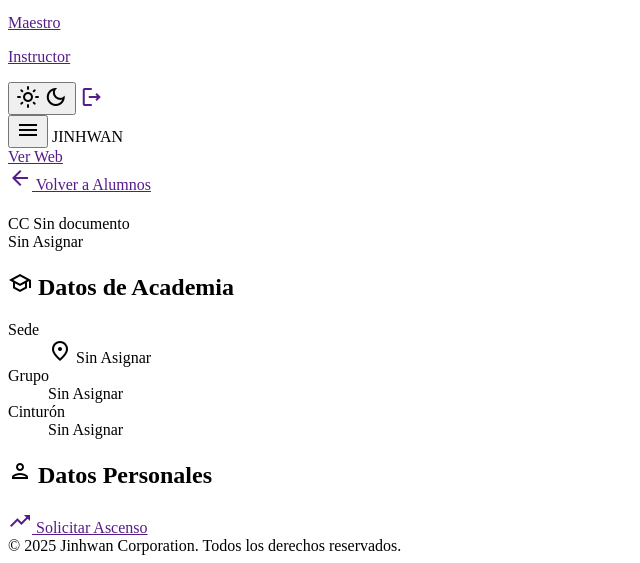
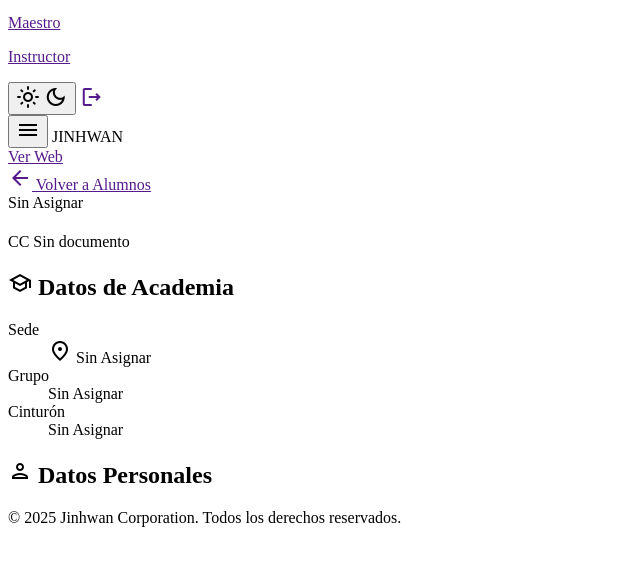
Before and after one commit to wilouzet22/Jinhwan-Corporation, a PHP site: template vistas/maestro/alumno_detalle.php in a window 1280 px wide. Shown: the part 339-902 px from the top of the page, without its empty margins (0-640 px from the left). After the commit the page ends 866 px from the top, so only its background shows below. Run offline with PHP 8.4, Linux system fonts and the light colour scheme; the template is opened without the code that fills it, so the values that code supplies are empty.

Commit message:
fix: fix detail view layout and remove ascender button

```diff
--- a/vistas/maestro/alumno_detalle.php
+++ b/vistas/maestro/alumno_detalle.php
@@ -12,23 +12,25 @@
     elseif (str_contains($nivel, 'negro') || str_contains($nivel, 'dan')) $beltClass = 'bg-slate-900 text-amber-400 border border-amber-500/40 dark:bg-slate-950 dark:border-amber-500/50';
 ?>
 
-<main class="flex-grow container mx-auto p-6 lg:p-8 relative transition-colors duration-300">
+<main class="flex-grow container mx-auto p-6 lg:p-8 transition-colors duration-300">
     <div class="space-y-6 max-w-4xl mx-auto">
 
-        <!-- Encabezado -->
-        <div class="flex items-center gap-3">
+        <!-- Volver -->
         <a href="<?= base_url('/maestro/alumnos') ?>" class="inline-flex items-center gap-1 text-slate-500 dark:text-slate-400 hover:text-purple-600 dark:hover:text-purple-400 text-sm font-medium transition-colors">
             <span class="material-icons-outlined text-base">arrow_back</span>
             Volver a Alumnos
         </a>
-        </div>
 
         <!-- Tarjeta Principal -->
         <div class="bg-white dark:bg-slate-900 rounded-2xl border border-slate-200 dark:border-slate-800 shadow-sm overflow-hidden transition-colors">
+            <!-- Banner -->
+            <div class="h-24 bg-gradient-to-r from-purple-600 via-indigo-600 to-violet-700"></div>
 
-            <!-- Banner + Avatar -->
-            <div class="h-28 bg-gradient-to-r from-purple-600 via-indigo-600 to-violet-700 relative">
-                <div class="absolute -bottom-10 left-6">
+            <!-- Avatar + Nombre -->
+            <div class="px-6 pb-6">
+                <div class="flex flex-col sm:flex-row sm:items-end sm:justify-between gap-4 -mt-10">
+                    <!-- Avatar -->
+                    <div class="shrink-0">
                         <?php if (!empty($a['foto_perfil'])): ?>
                             <img src="<?= base_url('/public/uploads/perfiles/' . $a['foto_perfil']) ?>"
                                  class="w-20 h-20 rounded-2xl object-cover border-4 border-white dark:border-slate-900 shadow-lg">
@@ -38,16 +40,21 @@
                             </div>
                         <?php endif; ?>
                     </div>
+
+                    <!-- Cinturón badge (alineado abajo a la derecha) -->
+                    <div class="pb-1">
+                        <span class="inline-flex items-center px-3 py-1 rounded-full text-xs font-bold uppercase tracking-wider <?= $beltClass ?>">
+                            <?= htmlspecialchars($a['nombre_nivel'] ?? 'Sin Asignar') ?>
+                        </span>
+                    </div>
                 </div>
 
-            <!-- Info nombre + cinturón -->
-            <div class="pt-14 px-6 pb-6">
-                <div class="flex flex-col sm:flex-row sm:items-start sm:justify-between gap-3">
-                    <div>
+                <!-- Nombre y documento -->
+                <div class="mt-3">
                     <h1 class="text-2xl font-bold text-slate-900 dark:text-white">
                         <?= htmlspecialchars($a['nombre'] . ' ' . $a['apellido']) ?>
                     </h1>
-                        <div class="flex items-center gap-2 mt-1 flex-wrap">
+                    <div class="flex items-center gap-2 mt-1">
                         <span class="font-mono text-xs bg-slate-100 dark:bg-slate-800 border border-slate-200 dark:border-slate-700 px-2 py-0.5 rounded text-slate-500 dark:text-slate-400">
                             <?= htmlspecialchars($a['tipo_documento'] ?? 'CC') ?>
                         </span>
@@ -55,10 +62,6 @@
                             <?= htmlspecialchars($a['numero_documento'] ?? 'Sin documento') ?>
                         </span>
                     </div>
-                    </div>
-                    <span class="inline-flex items-center px-3 py-1 rounded-full text-xs font-bold uppercase tracking-wider <?= $beltClass ?>">
-                        <?= htmlspecialchars($a['nombre_nivel'] ?? 'Sin Asignar') ?>
-                    </span>
                 </div>
             </div>
         </div>
@@ -72,21 +75,21 @@
                     <span class="material-icons-outlined text-sm text-purple-500">school</span>
                     Datos de Academia
                 </h2>
-                <dl class="space-y-3">
-                    <div class="flex justify-between items-center text-sm">
+                <dl class="space-y-0 divide-y divide-slate-100 dark:divide-slate-800">
+                    <div class="flex justify-between items-center text-sm py-3">
                         <dt class="text-slate-500 dark:text-slate-400">Sede</dt>
                         <dd class="font-semibold text-slate-800 dark:text-slate-200 flex items-center gap-1">
                             <span class="material-icons-outlined text-sm text-purple-500">place</span>
                             <?= htmlspecialchars($a['nombre_sede'] ?? 'Sin Asignar') ?>
                         </dd>
                     </div>
-                    <div class="flex justify-between items-center text-sm border-t border-slate-100 dark:border-slate-800 pt-3">
+                    <div class="flex justify-between items-center text-sm py-3">
                         <dt class="text-slate-500 dark:text-slate-400">Grupo</dt>
                         <dd class="font-semibold text-slate-800 dark:text-slate-200">
                             <?= htmlspecialchars($a['nombre_grupo'] ?? 'Sin Asignar') ?>
                         </dd>
                     </div>
-                    <div class="flex justify-between items-center text-sm border-t border-slate-100 dark:border-slate-800 pt-3">
+                    <div class="flex justify-between items-center text-sm py-3">
                         <dt class="text-slate-500 dark:text-slate-400">Cinturón</dt>
                         <dd>
                             <span class="inline-flex items-center px-2 py-0.5 rounded-full text-[11px] font-bold uppercase tracking-wider <?= $beltClass ?>">
@@ -95,7 +98,7 @@
                         </dd>
                     </div>
                     <?php if (!empty($a['nombre_categoria'])): ?>
-                    <div class="flex justify-between items-center text-sm border-t border-slate-100 dark:border-slate-800 pt-3">
+                    <div class="flex justify-between items-center text-sm py-3">
                         <dt class="text-slate-500 dark:text-slate-400">Categoría</dt>
                         <dd class="font-semibold text-slate-800 dark:text-slate-200">
                             <?= htmlspecialchars($a['nombre_categoria']) ?>
@@ -103,7 +106,7 @@
                     </div>
                     <?php endif; ?>
                     <?php if (!empty($a['division'])): ?>
-                    <div class="flex justify-between items-center text-sm border-t border-slate-100 dark:border-slate-800 pt-3">
+                    <div class="flex justify-between items-center text-sm py-3">
                         <dt class="text-slate-500 dark:text-slate-400">División</dt>
                         <dd class="font-semibold text-slate-800 dark:text-slate-200">
                             <?= htmlspecialchars($a['division']) ?>
@@ -119,17 +122,17 @@
                     <span class="material-icons-outlined text-sm text-purple-500">person</span>
                     Datos Personales
                 </h2>
-                <dl class="space-y-3">
+                <dl class="space-y-0 divide-y divide-slate-100 dark:divide-slate-800">
                     <?php if (!empty($a['correo'])): ?>
-                    <div class="flex justify-between items-center text-sm">
+                    <div class="flex justify-between items-center text-sm py-3">
                         <dt class="text-slate-500 dark:text-slate-400">Correo</dt>
-                        <dd class="font-semibold text-slate-800 dark:text-slate-200 truncate max-w-[180px]" title="<?= htmlspecialchars($a['correo']) ?>">
+                        <dd class="font-semibold text-slate-800 dark:text-slate-200 truncate max-w-[200px]" title="<?= htmlspecialchars($a['correo']) ?>">
                             <?= htmlspecialchars($a['correo']) ?>
                         </dd>
                     </div>
                     <?php endif; ?>
                     <?php if (!empty($a['telefono'])): ?>
-                    <div class="flex justify-between items-center text-sm border-t border-slate-100 dark:border-slate-800 pt-3">
+                    <div class="flex justify-between items-center text-sm py-3">
                         <dt class="text-slate-500 dark:text-slate-400">Teléfono</dt>
                         <dd class="font-semibold text-slate-800 dark:text-slate-200">
                             <?= htmlspecialchars($a['telefono']) ?>
@@ -137,7 +140,7 @@
                     </div>
                     <?php endif; ?>
                     <?php if (!empty($a['fecha_nacimiento'])): ?>
-                    <div class="flex justify-between items-center text-sm border-t border-slate-100 dark:border-slate-800 pt-3">
+                    <div class="flex justify-between items-center text-sm py-3">
                         <dt class="text-slate-500 dark:text-slate-400">Nacimiento</dt>
                         <dd class="font-semibold text-slate-800 dark:text-slate-200">
                             <?= date('d/m/Y', strtotime($a['fecha_nacimiento'])) ?>
@@ -145,7 +148,7 @@
                     </div>
                     <?php endif; ?>
                     <?php if (!empty($a['peso'])): ?>
-                    <div class="flex justify-between items-center text-sm border-t border-slate-100 dark:border-slate-800 pt-3">
+                    <div class="flex justify-between items-center text-sm py-3">
                         <dt class="text-slate-500 dark:text-slate-400">Peso</dt>
                         <dd class="font-semibold text-slate-800 dark:text-slate-200">
                             <?= htmlspecialchars($a['peso']) ?> kg
@@ -153,7 +156,7 @@
                     </div>
                     <?php endif; ?>
                     <?php if (!empty($a['eps'])): ?>
-                    <div class="flex justify-between items-center text-sm border-t border-slate-100 dark:border-slate-800 pt-3">
+                    <div class="flex justify-between items-center text-sm py-3">
                         <dt class="text-slate-500 dark:text-slate-400">EPS</dt>
                         <dd class="font-semibold text-slate-800 dark:text-slate-200">
                             <?= htmlspecialchars($a['eps']) ?>
@@ -161,7 +164,7 @@
                     </div>
                     <?php endif; ?>
                     <?php if (!empty($a['rh'])): ?>
-                    <div class="flex justify-between items-center text-sm border-t border-slate-100 dark:border-slate-800 pt-3">
+                    <div class="flex justify-between items-center text-sm py-3">
                         <dt class="text-slate-500 dark:text-slate-400">RH</dt>
                         <dd class="font-semibold text-slate-800 dark:text-slate-200">
                             <?= htmlspecialchars($a['rh']) ?>
@@ -173,15 +176,6 @@
 
         </div>
 
-        <!-- Acción: Solicitar Ascenso -->
-        <div class="flex justify-end">
-            <a href="<?= base_url('/maestro/solicitudes-ascenso') ?>"
-               class="inline-flex items-center gap-2 px-5 py-2.5 bg-purple-600 hover:bg-purple-700 text-white rounded-xl text-sm font-bold uppercase tracking-wider shadow-sm transition-all">
-                <span class="material-icons-outlined text-base">trending_up</span>
-                Solicitar Ascenso
-            </a>
-        </div>
-
     </div>
 </main>
 
```
Lines whose indentation alone changed are shown as unchanged.
